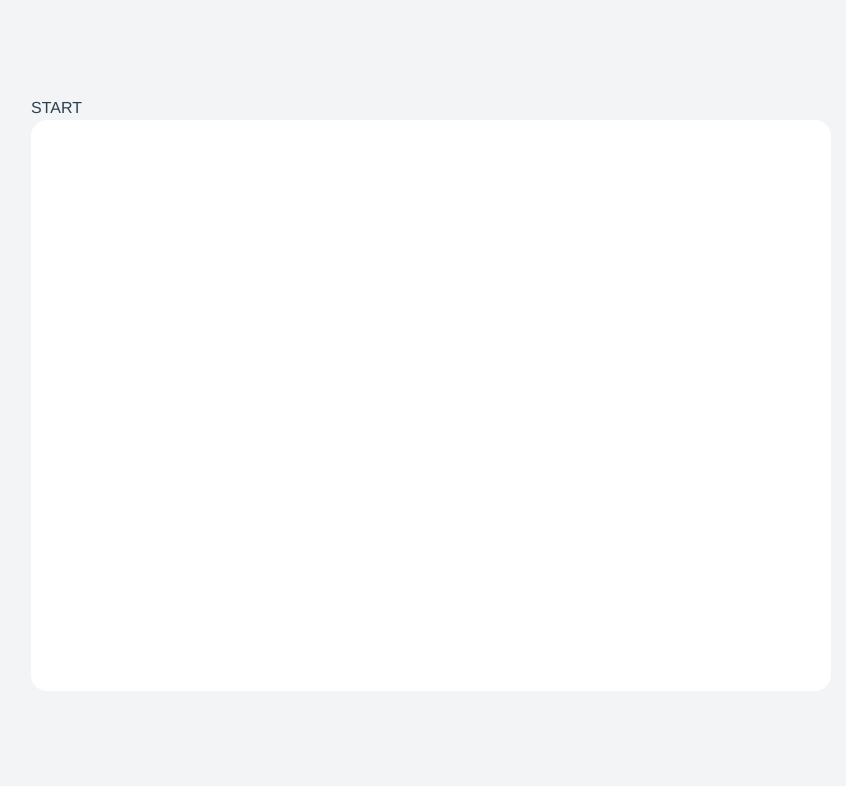
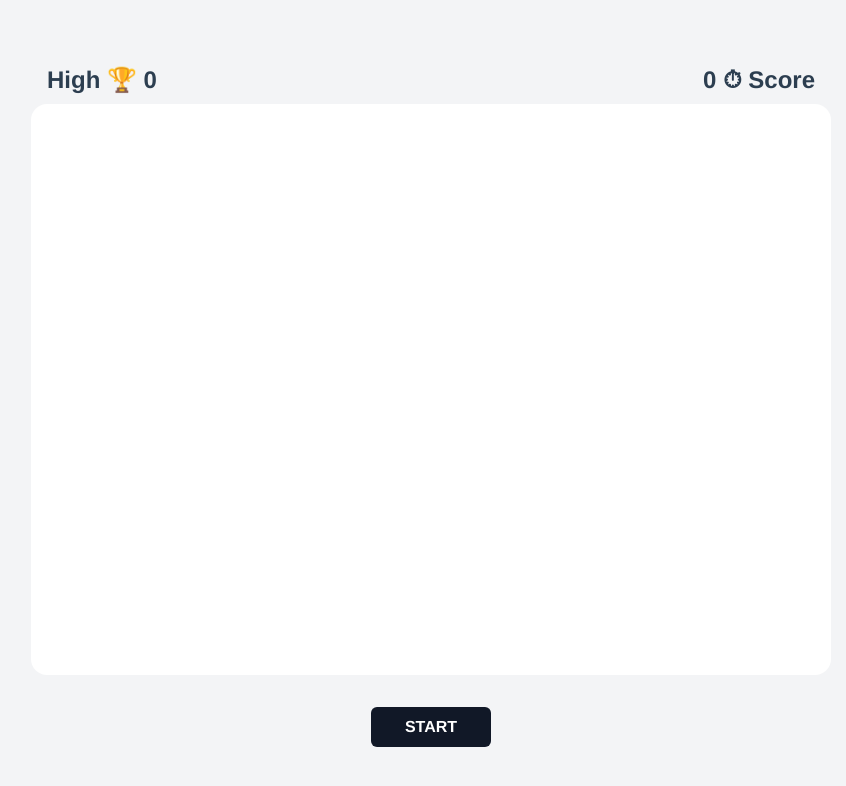
Before and after one commit to ilyapopovs/dino-game, a website built with Vite: page index.html in a window 1280 px wide. Shown: the whole page, without its empty margins (209-1055 px from the left). Built offline with nearby package versions, Linux system fonts and the light colour scheme; some packages are replaced by stand-ins of ours.

Commit message:
improve layout

```diff
--- a/index.html
+++ b/index.html
@@ -8,10 +8,9 @@
   </head>
   <body class="bg-gray-100">
     <div class="container">
-      <div>
-        <button id="start-btn" class="btn">START</button>
-        <span id="high-score"></span>
-        <span id="score"></span>
+      <div class="flex justify-between px-4 pb-2 text-2xl font-bold">
+        <div>High 🏆 <span id="high-score">0</span></div>
+        <div><span id="score">0</span> ⏱ Score</div>
       </div>
       <canvas
         id="board"
@@ -19,7 +18,15 @@
         height="500"
         class="bg-white rounded-2xl"
       ></canvas>
-      <div id="app"></div>
+      <div class="flex justify-center pt-8">
+        <button
+          id="start-btn"
+          class="px-4 py-2 bg-gray-900 text-white font-bold rounded-md"
+          style="min-width: 120px"
+        >
+          START
+        </button>
+      </div>
     </div>
     <script type="module" src="/src/main.ts"></script>
   </body>
--- a/src/main.ts
+++ b/src/main.ts
@@ -74,5 +74,5 @@ document.addEventListener('keydown', (e) => {
   }
 })
 
-canvas.addEventListener('touchstart', () => spacebarCallback())
+window.document.body.addEventListener('touchstart', () => spacebarCallback())
 canvas.addEventListener('mousedown', () => spacebarCallback())
--- a/src/style.css
+++ b/src/style.css
@@ -2,12 +2,15 @@
 @tailwind components;
 @tailwind utilities;
 
+body {
+  height: 100vh;
+}
+
 .container {
   max-width: 800px;
-  margin: 64px auto 0;
-  padding: 32px 0;
+  margin: 0 auto;
   color: #2c3e50;
-  @apply flex flex-col align-middle;
+  @apply flex flex-col align-middle py-16;
   font-family: Avenir, Helvetica, Arial, sans-serif;
   -webkit-font-smoothing: antialiased;
   -moz-osx-font-smoothing: grayscale;
```
